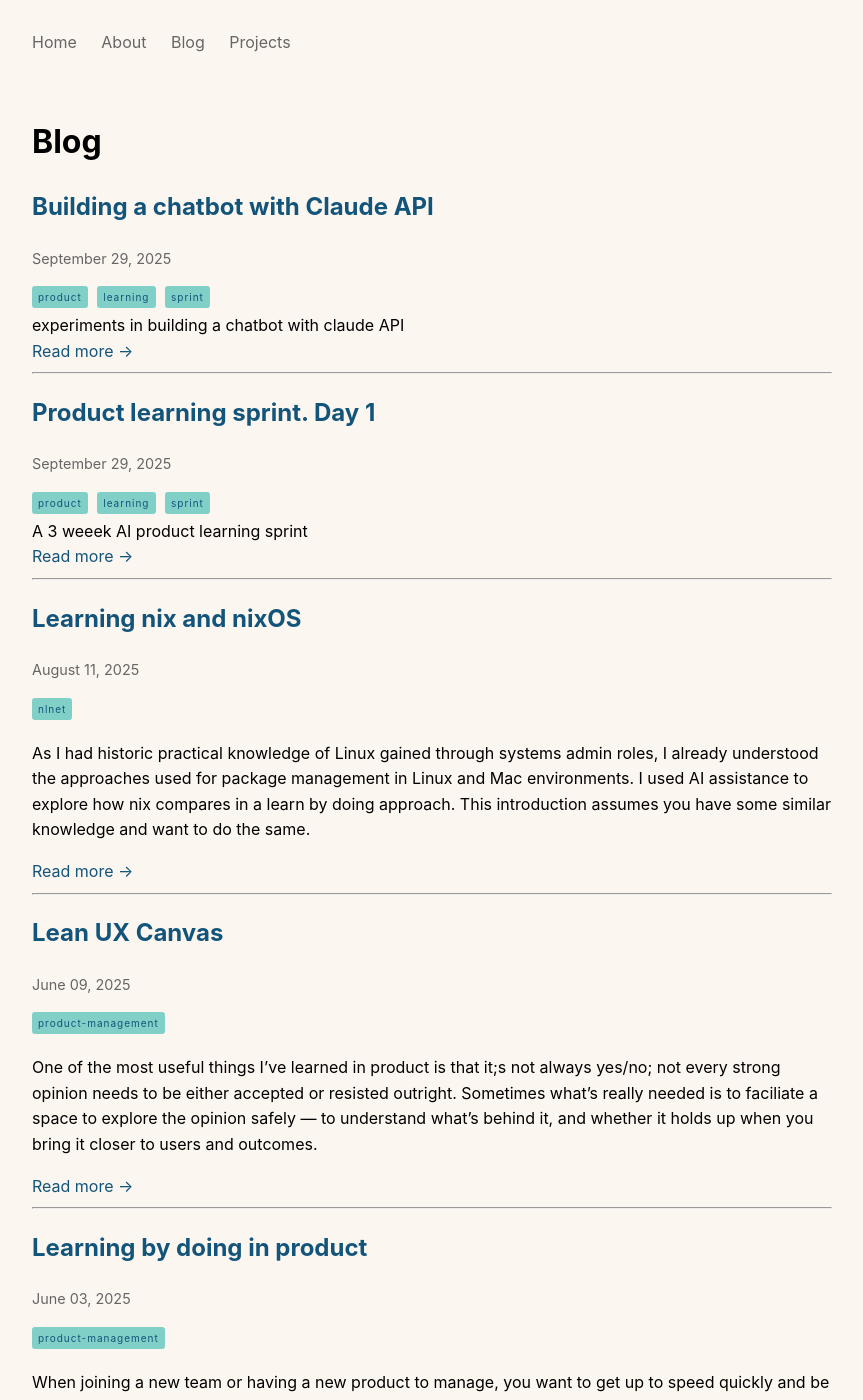
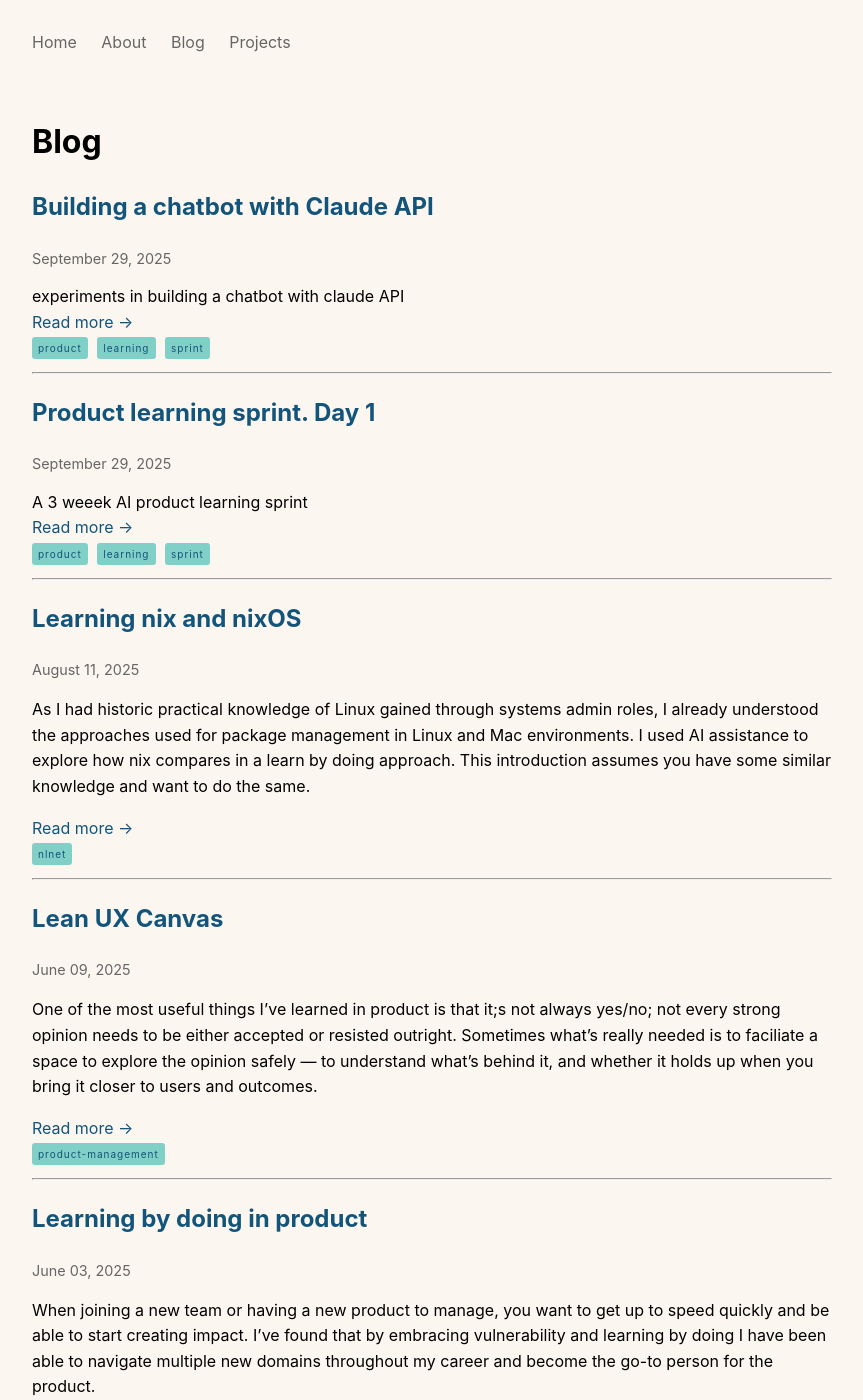
Before and after one commit to themarkness/themarkness.github.io, a Jekyll site: the page built from blog.md, in a window 1280 px wide and 1400 px high. Shown: the whole window, without its empty margins (208-1071 px from the left). Built offline with Jekyll 4.4.1, drawn with Linux system fonts in a browser that asks for light colours; some of the changed text lies outside the part shown.

Commit message:
move tags below post exceprt

```diff
--- a/blog.md
+++ b/blog.md
@@ -9,7 +9,12 @@ date: 2017-01-01
     <h2><a href="{{ post.url }}">{{ post.title }}</a></h2>
     <p class="post-date">{{ post.date | date: "%B %d, %Y" }}</p>
 
-    {% if post.tags.size > 0 %}
+    <div class="post-excerpt">
+        {{ post.excerpt }}
+    </div>
+
+    <a href="{{ post.url }}" class="read-more">Read more →</a>
+        {% if post.tags.size > 0 %}
     <div class="post-tags">
         {% for tag in post.tags %}
             {% assign tag_slug = tag | slugify %}
@@ -17,12 +22,6 @@ date: 2017-01-01
         {% endfor %}
     </div>
     {% endif %}
-
-    <div class="post-excerpt">
-        {{ post.excerpt }}
-    </div>
-
-    <a href="{{ post.url }}" class="read-more">Read more →</a>
 </article>
 
 <hr>
```
